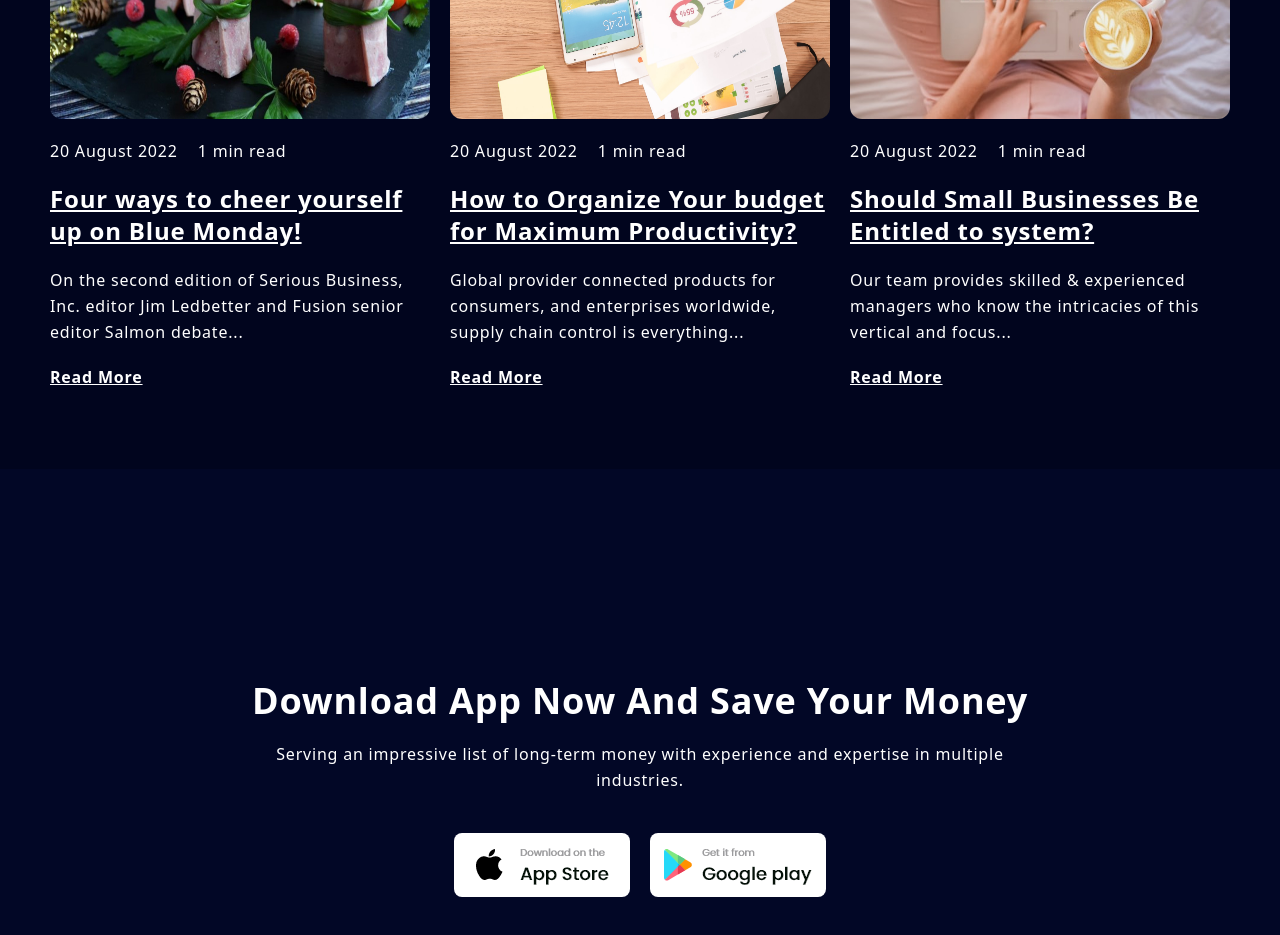
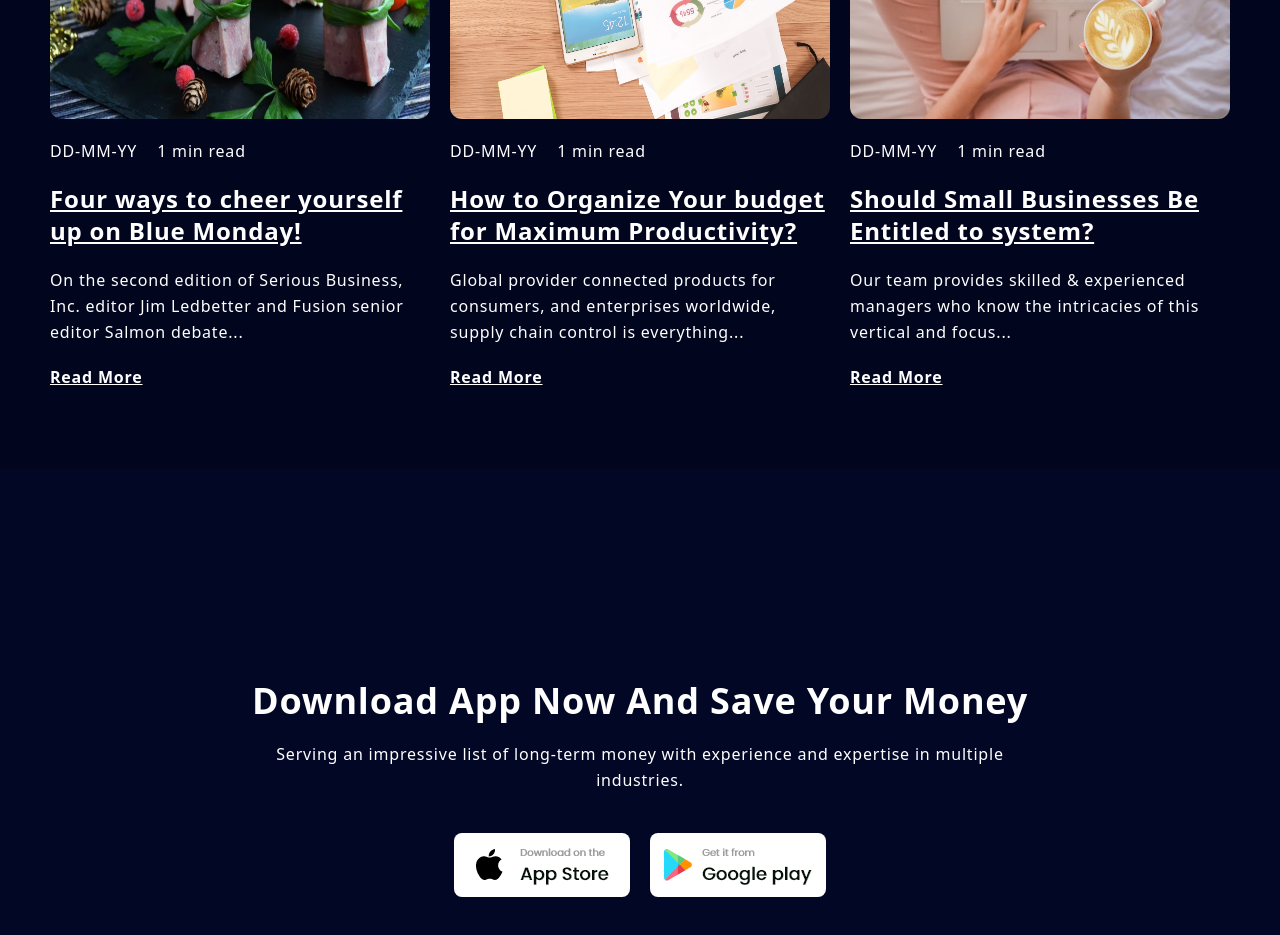
Before and after one commit to anshulsoni2010/banking-app_modern_tailwindcss_website, a website: page index.html in a window 1280 px wide. Shown: the part 4800-5735 px from the top of the page. Drawn offline with nearby package versions, Linux system fonts and the light colour scheme; files that its build step writes are made by us from their sources.

Commit message:
Update index.html

```diff
--- a/index.html
+++ b/index.html
@@ -504,7 +504,7 @@
 
                         <div>
                             <div class="flex items-center gap-5 py-5">
-                                <p>20 August 2022</p>
+                                <p>DD-MM-YY</p>
                                 <p>1 min read</p>
                             </div>
 
@@ -527,7 +527,7 @@
 
                         <div>
                             <div class="flex items-center gap-5 py-5">
-                                <p>20 August 2022</p>
+                                <p>DD-MM-YY</p>
                                 <p>1 min read</p>
                             </div>
 
@@ -550,7 +550,7 @@
 
                     <div>
                         <div class="flex items-center gap-5 py-5">
-                            <p>20 August 2022</p>
+                            <p>DD-MM-YY</p>
                             <p>1 min read</p>
                         </div>
 
```
